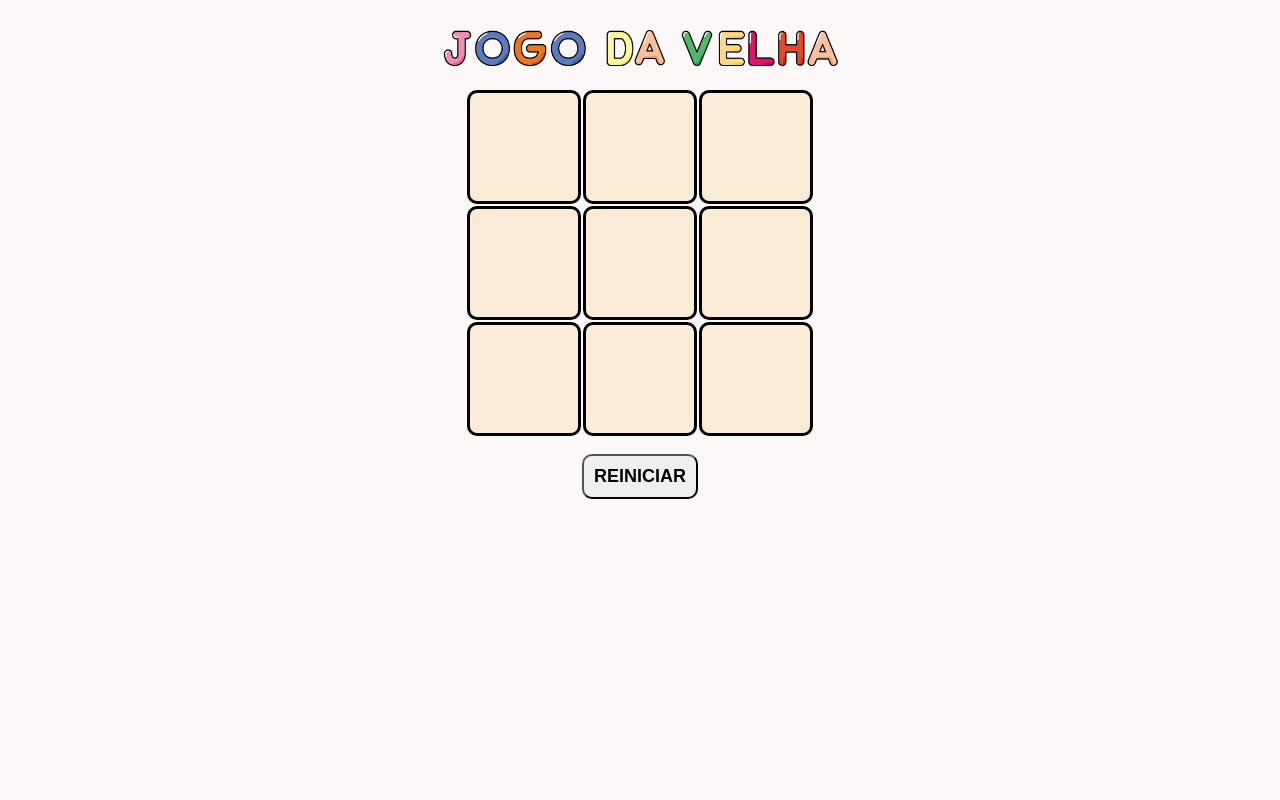
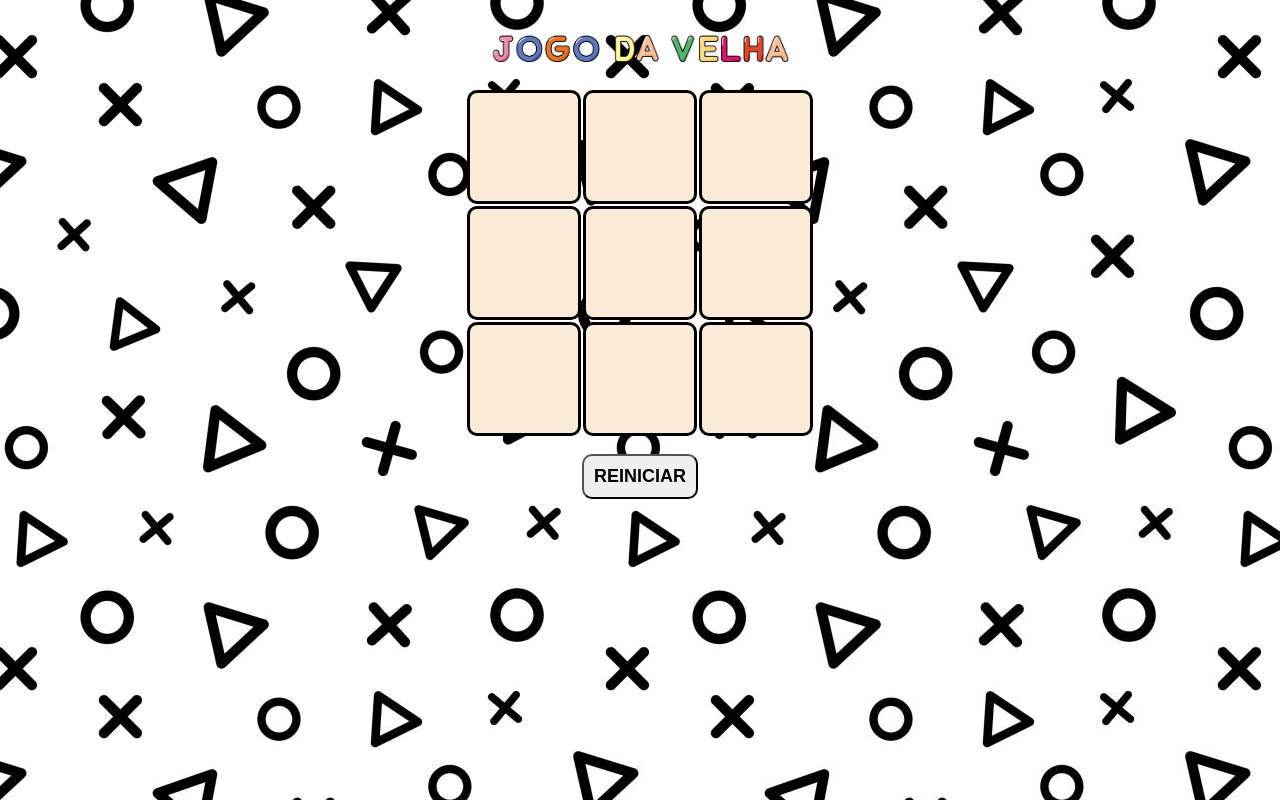
Before and after one commit to danielcalado07/Jogo_da_Velha, a plain HTML site: page index.html in a window 1280 px wide. Drawn offline with Linux system fonts and the light colour scheme.

Commit message:
atualizado

```diff
--- a/style.css
+++ b/style.css
@@ -1,3 +1,6 @@
+.fundo{
+    background-image: url(imagens/fundo.jpg);
+}
 .tabela {
     width: 350px;
     height: 350px;
@@ -20,7 +23,7 @@
 .titulo {
     background-image: url(imagens/titulo.png);
     background-position: center;
-    background-size: 400px;
+    background-size: 300px;
     background-repeat: no-repeat;
     height: 80px;
 }
```
